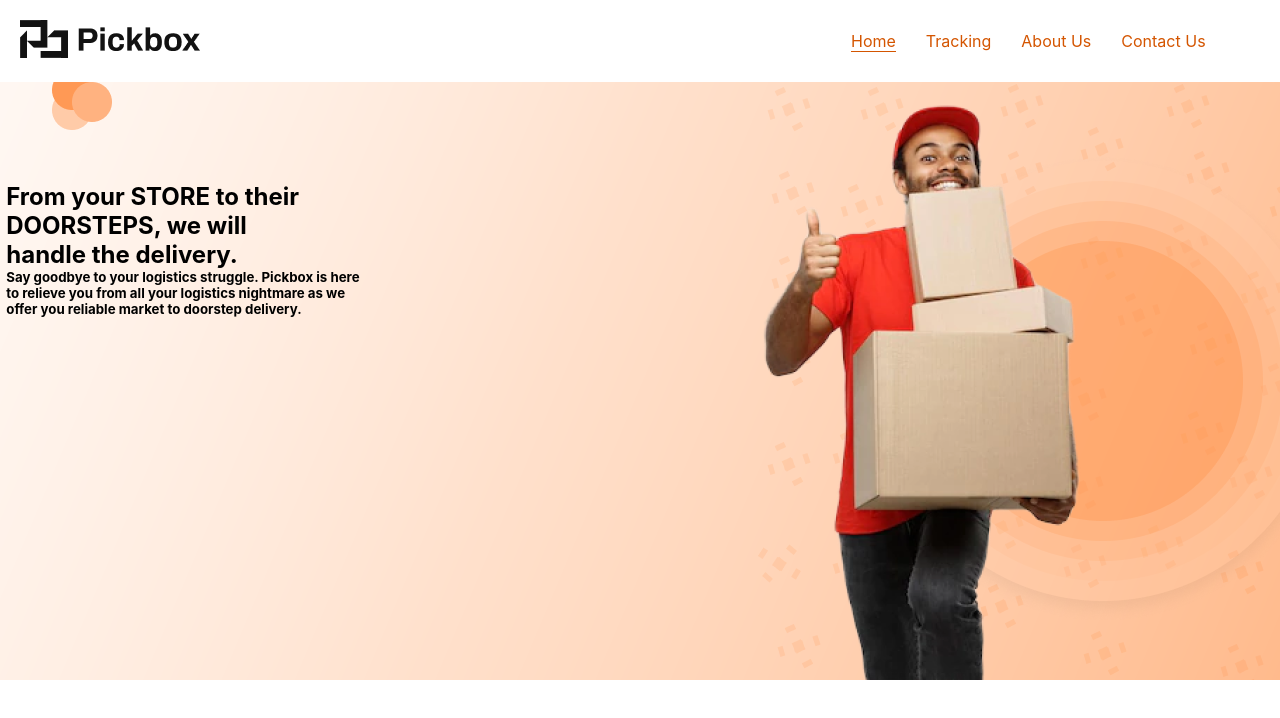
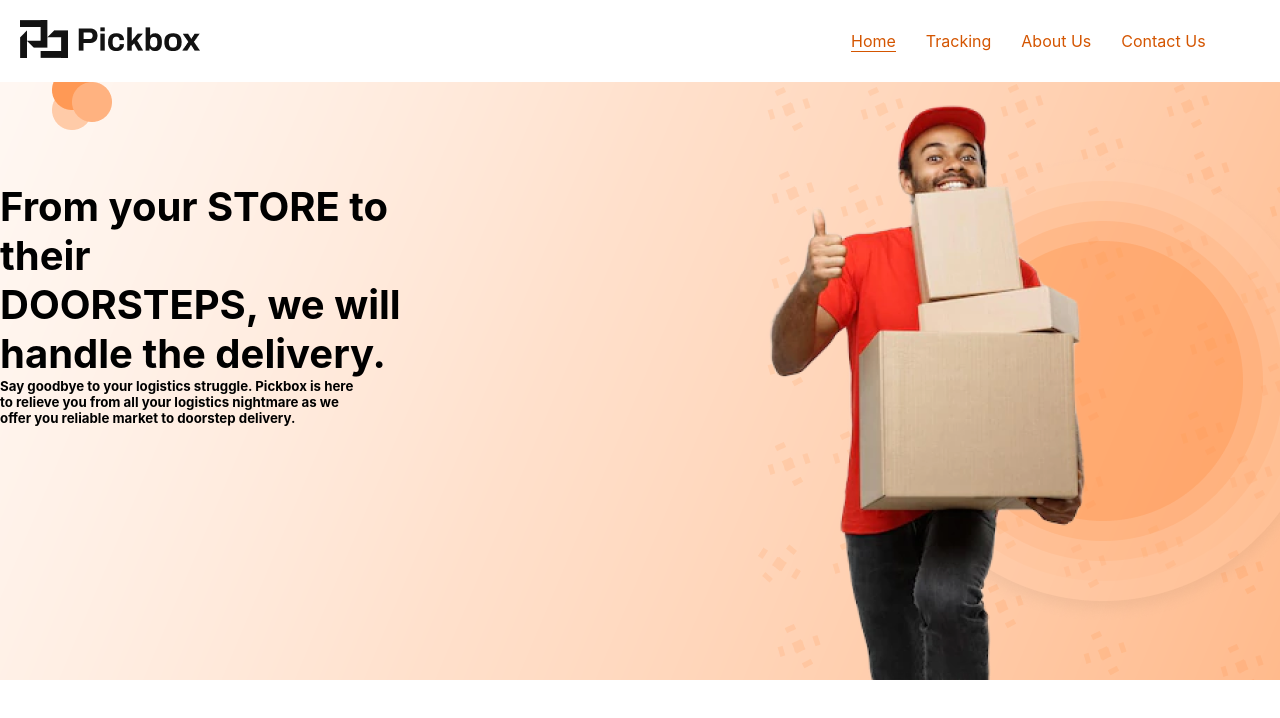
Before and after one commit to Pickbox-Project/Pickbox-frontend, a React (Create React App) app: page / in a window 1280 px wide. Shown: the top 718 px of the page. Built offline with nearby package versions, Linux system fonts and the light colour scheme.

Commit message:
Installed the required fonts

```diff
--- a/public/index.html
+++ b/public/index.html
@@ -10,6 +10,8 @@
       content="Web site created using create-react-app"
     />
     <link rel="apple-touch-icon" href="%PUBLIC_URL%/logo192.png" />
+    <link rel="preconnect" href="https://fonts.gstatic.com" crossorigin>
+<link href="https://fonts.googleapis.com/css2?family=Oswald:wght@200;300;400;500;600;700&display=swap" rel="stylesheet">
     <!--
       manifest.json provides metadata used when your web app is installed on a
       user's mobile device or desktop. See https://developers.google.com/web/fundamentals/web-app-manifest/
--- a/src/Components/HeroPage/HeroPage.css
+++ b/src/Components/HeroPage/HeroPage.css
@@ -10,5 +10,10 @@
 
 .heropage-text {
     margin-top: 100px;
-    margin-right: 19%;
+    margin-right: 12%;
 }
+
+.heropage-text>h2 {
+    font-size: 40px;
+    font-weight: 700;
+}
```
